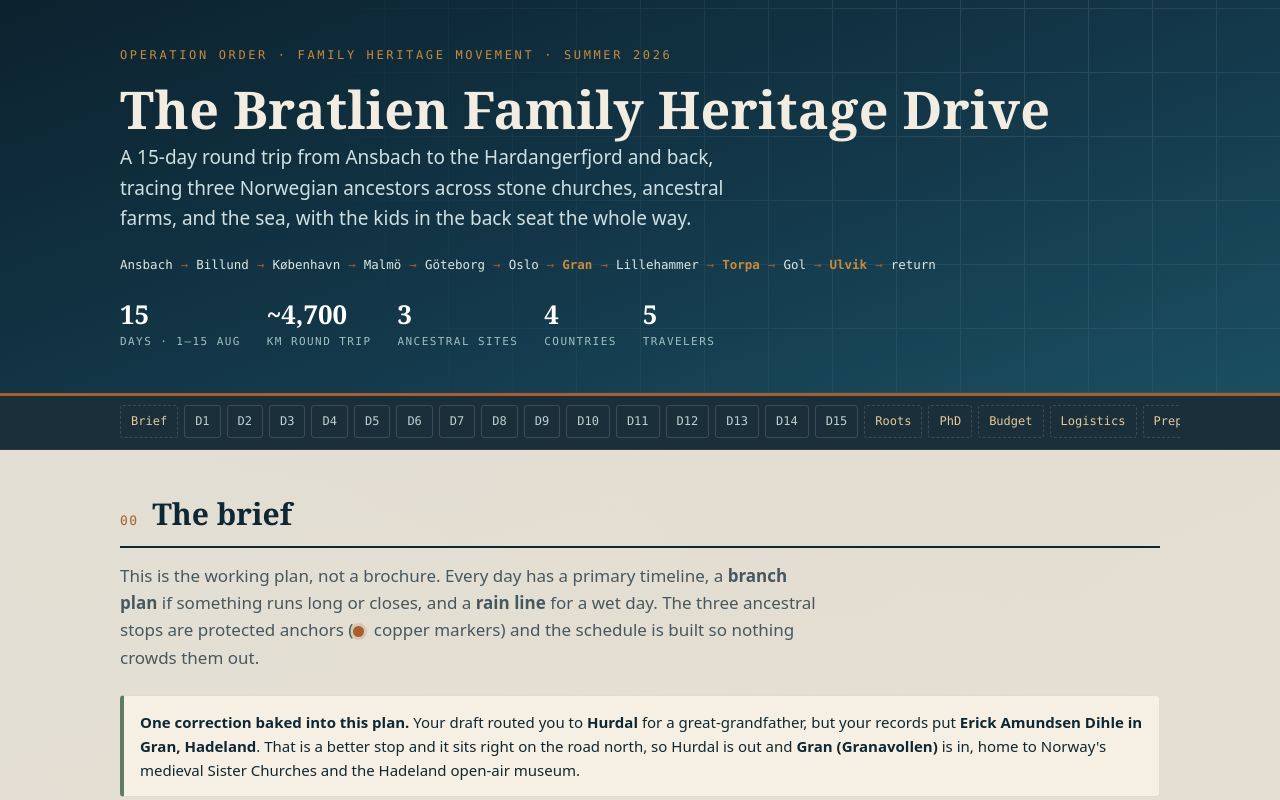
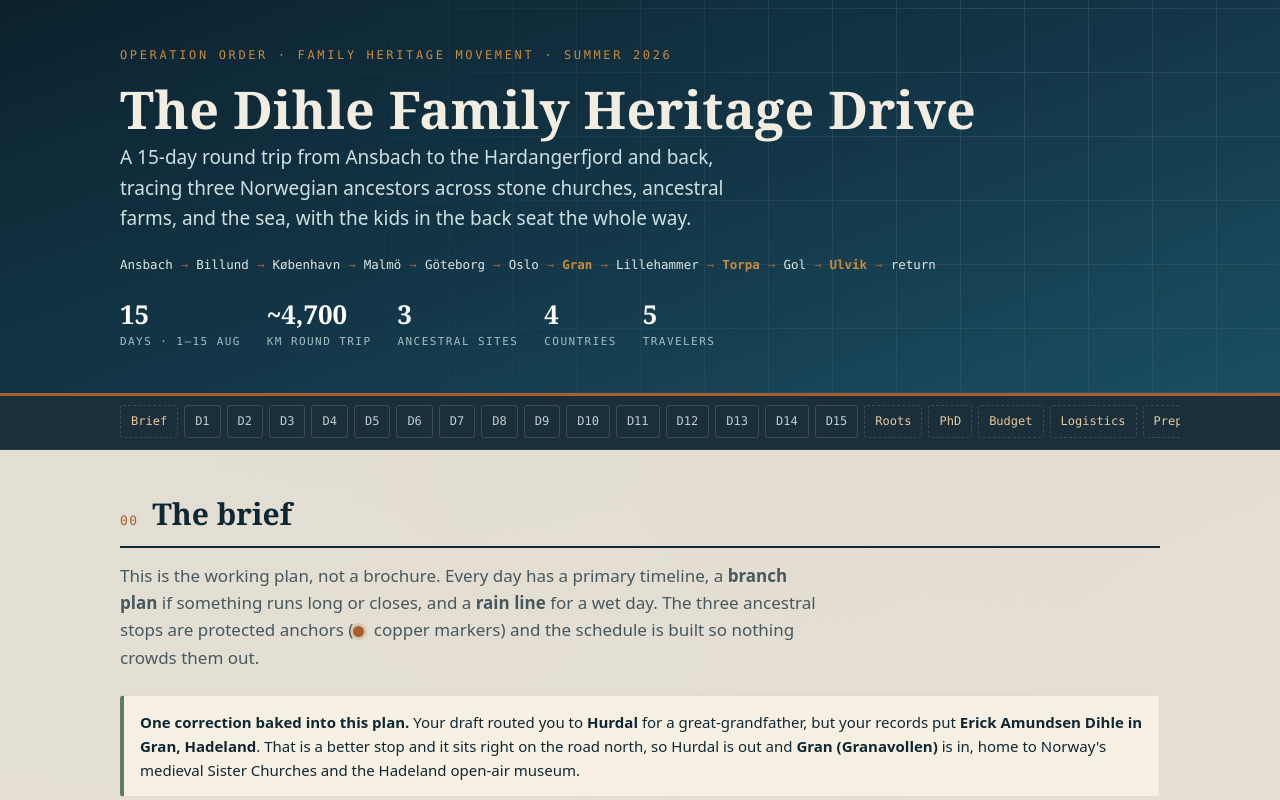
Before and after one commit to PrestonDihle/2026-Nordic-Summer, a plain HTML site: page index.html in a window 1280 px wide. Shown: the top 800 px of the page. Drawn offline with Linux system fonts and the light colour scheme.

Commit message:
Update index.html

```diff
--- a/index.html
+++ b/index.html
@@ -144,7 +144,7 @@
 <header class="hero">
   <div class="wrap">
     <div class="eyebrow">Operation Order · Family Heritage Movement · Summer 2026</div>
-    <h1>The Bratlien Family Heritage Drive</h1>
+    <h1>The Dihle Family Heritage Drive</h1>
     <p class="sub">A 15-day round trip from Ansbach to the Hardangerfjord and back, tracing three Norwegian ancestors across stone churches, ancestral farms, and the sea, with the kids in the back seat the whole way.</p>
     <div class="route-ribbon">
       <span>Ansbach</span><span class="arr">→</span><span>Billund</span><span class="arr">→</span><span>København</span><span class="arr">→</span><span>Malmö</span><span class="arr">→</span><span>Göteborg</span><span class="arr">→</span><span>Oslo</span><span class="arr">→</span><span class="anchor">Gran</span><span class="arr">→</span><span>Lillehammer</span><span class="arr">→</span><span class="anchor">Torpa</span><span class="arr">→</span><span>Gol</span><span class="arr">→</span><span class="anchor">Ulvik</span><span class="arr">→</span><span>return</span>
```
